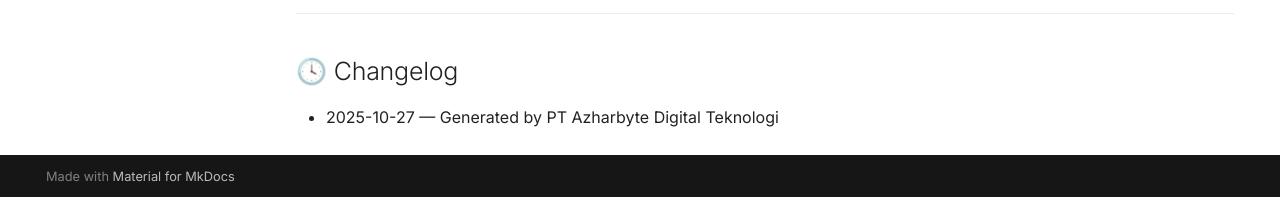
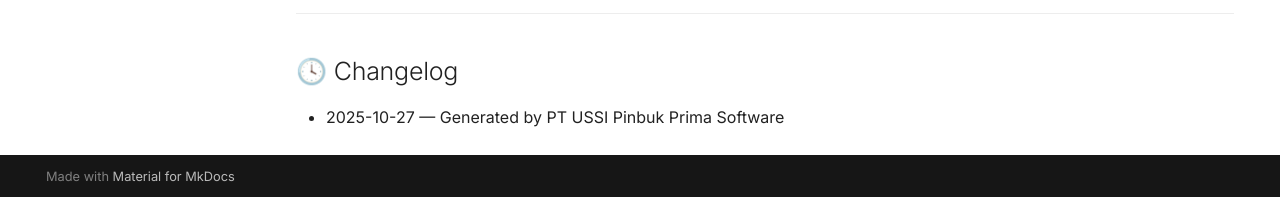
Before and after one commit to USSI-PPS-Developer/ibsgen2.5-apicontracts, an MkDocs documentation site: the page built from api-contracts/pengelolaan-kas/dropping-kas.md, in a window 1280 px wide and 900 px high, scrolled down 761 px. Shown: the part 700-897 px from the top of the window. Built offline with MkDocs 1.6.1 and Material for MkDocs 9.7.7, drawn with Linux system fonts in a browser that asks for light colours; comment, search, counter and statistics services are not loaded; some of the changed text lies outside the part shown.

Commit message:
docs(config): update author name in configuration and API contracts- Changed author name from "PT Azharbyte Digital Teknologi" to "PT USSI Pinbuk Prima Software"- Updated the generated by line in dropping-kas.md to reflect the new author name- Updated the changelog in dropping-kas.md to show the new author name

```diff
--- a/api-contracts/pengelolaan-kas/dropping-kas.md
+++ b/api-contracts/pengelolaan-kas/dropping-kas.md
@@ -2,7 +2,7 @@
 
 > Modul: **Pengelolaan Kas / Dropping Kas**
 >
-> Generated on **2025-10-27** by *PT Azharbyte Digital Teknologi*
+> Generated on **2025-10-27** by *PT USSI Pinbuk Prima Software*
 
 ---
 
@@ -85,4 +85,4 @@
 ---
 
 ## 🕓 Changelog
-- 2025-10-27 — Generated by PT Azharbyte Digital Teknologi
+- 2025-10-27 — Generated by PT USSI Pinbuk Prima Software
--- a/config.json
+++ b/config.json
@@ -1,5 +1,5 @@
 {
-  "author": "PT Azharbyte Digital Teknologi",
+  "author": "PT USSI Pinbuk Prima Software",
   "modules": [
     {
       "category": "Pengelolaan Kas",
```
